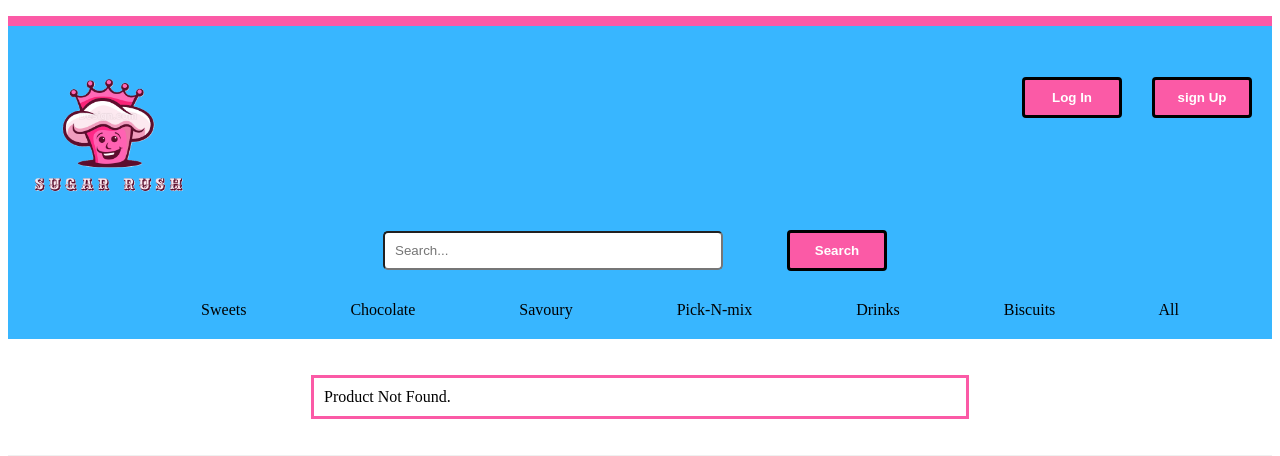
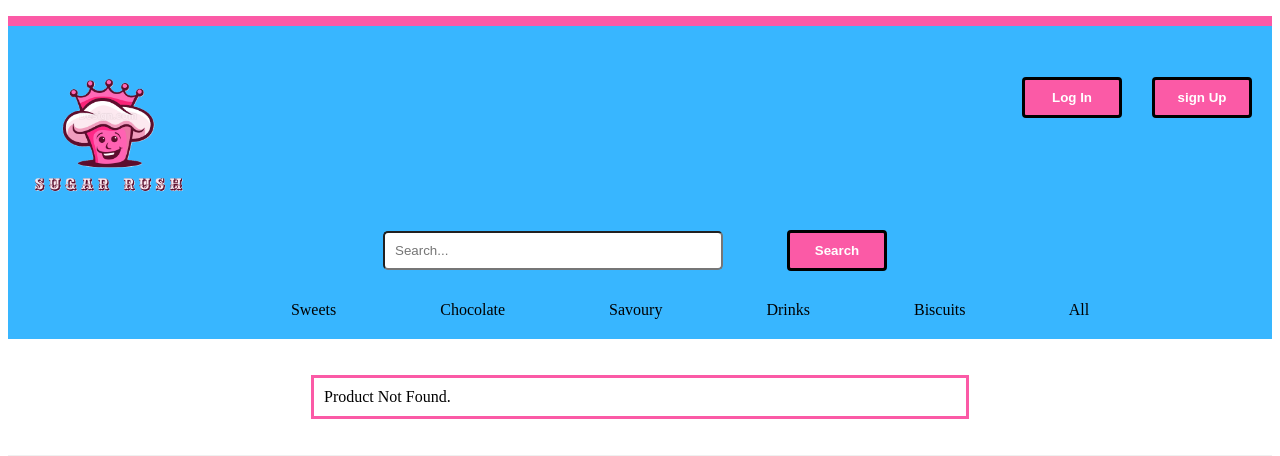
Before and after one commit to bobbstr/Team31-Group-Project, a PHP site: page /product.php in a window 1280 px wide. Shown: the top 456 px of the page. Run offline with PHP 8.4, Linux system fonts and the light colour scheme.

Commit message:
Removed missing filtering option.

```diff
--- a/product.php
+++ b/product.php
@@ -97,7 +97,7 @@
         </center>
 
         <div class="section">
-            <p><a href="search.php?q=sweets">Sweets</a> <a href="search.php?q=chocolate">Chocolate</a> <a href="search.php?q=savoury">Savoury</a> <a href="search.php?q=sweets mix">Pick-N-mix</a> <a href="search.php?q=drinks">Drinks</a> <a href="search.php?q=biscuits">Biscuits</a> <a href="search.php?q=">All</a></p>
+            <p><a href="search.php?q=sweets">Sweets</a> <a href="search.php?q=chocolate">Chocolate</a> <a href="search.php?q=savoury">Savoury</a> <a href="search.php?q=drinks">Drinks</a> <a href="search.php?q=biscuits">Biscuits</a> <a href="search.php?q=">All</a></p>
         </div>
     </div>
     <br/>
```
